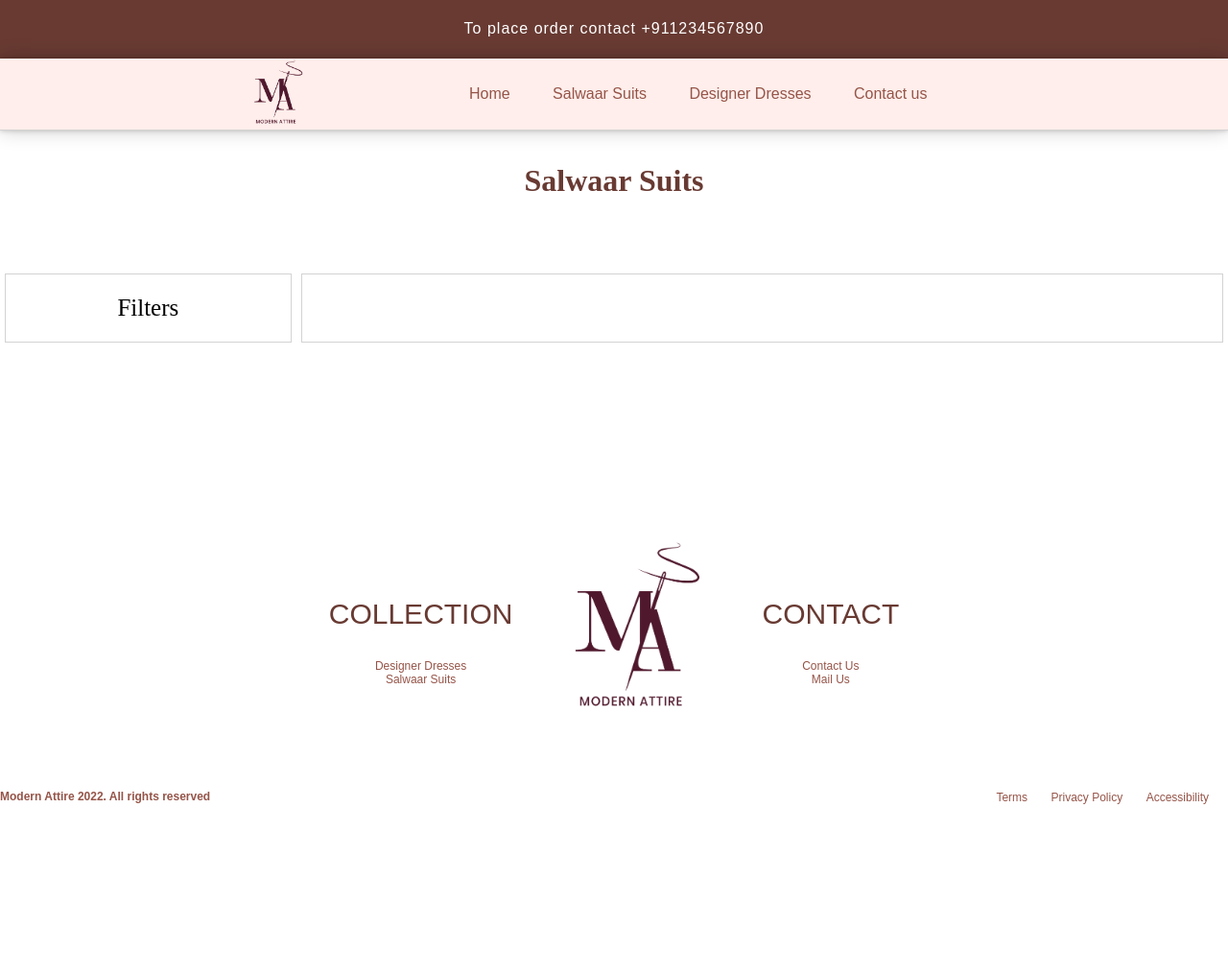
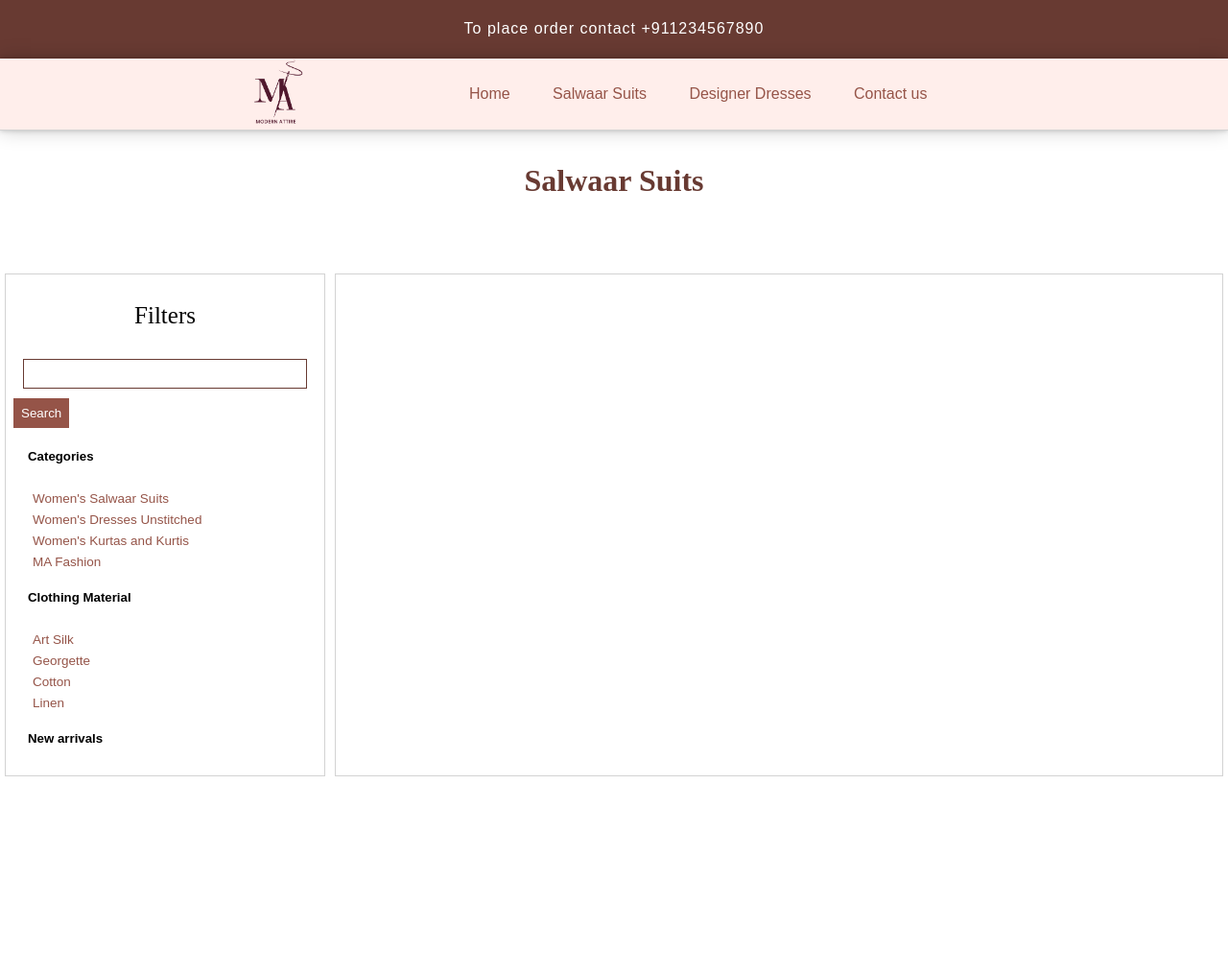
Before and after one commit to rachit-m/ModernAttire, a PHP site: page /salwaar-suits.php in a window 1280 px wide. Shown: the top 1015 px of the page at 96% size. Before the commit the page ends 838 px from the top, so only its background shows below. Run offline with PHP 8.4, Linux system fonts and the light colour scheme; data that the repository does not hold is empty; some web fonts are replaced.

Commit message:
carousels, filter-search done

```diff
--- a/carousel.php
+++ b/carousel.php
@@ -12,7 +12,7 @@
         <?php  for($i=1; $i < $totalProd; $i++)
             {
         ?>
-        <div class="card"><img src="images/collection1.jpg" alt=""><h5><?php echo ($response[$i][1]); ?></h5></div>
+        <div class="card"><img src="<?php echo ($response[$i][6]); ?>" alt=""><h5><?php echo ($response[$i][1]); ?></h5></div>
         <?php
             }
         ?>
--- a/navigation.html
+++ b/navigation.html
@@ -18,7 +18,7 @@
                     <a href="index.php">Home</a>
                     <a href="salwaar-suits.php">Salwaar Suits</a>
                     <a href="#">Designer Dresses</a>
-                    <a href="contact.php">Contact us</a>
+                    <a href="contactus.php">Contact us</a>
                  </div>
         </div>
     </div>
--- a/salwaar-suits.php
+++ b/salwaar-suits.php
@@ -45,6 +45,23 @@
     <div class="main-container">
     <div class="filtersec">
             <h2>Filters</h2>
+            <form action="salwaar-suits.php">
+                <input type="text" name="search-box" id="search-box" onkeyup="search()">
+                <button type="submit" id="search-btn" >Search</button>
+            </form>
+            <h5>Categories</h5>
+            <a href="#">Women's Salwaar Suits</a>
+            <a href="#">Women's Dresses Unstitched</a>
+            <a href="#">Women's Kurtas and Kurtis</a>
+            <a href="#">MA Fashion</a>
+            <h5>Clothing Material</h5>
+            <a href="#">Art Silk</a>
+            <a href="#">Georgette</a>
+            <a href="#">Cotton</a>
+            <a href="#">Linen</a>
+            <h5>New arrivals</h5>
+
+
         </div>
     <div id="salwaar-suits-container">
         <?php
@@ -52,9 +69,9 @@
             {
         ?>
         <div class="products-container">
-            <div class="product" onclick="redirect();sendkey(key=<?php echo $i ?>)">
-                <img src="images/collection2.jpg">
-                <h4><?php echo ($response[$i][1]);  ?></h4>
+            <div class="product" onclick="redirect()">
+                <img src="<?php echo $response[$i][11] ?>">
+                <h4 class="product-name"><?php echo ($response[$i][1]);  ?></h4>
             </div>
         </div>
         <?php
@@ -70,6 +87,7 @@
     ?>
 
 <script src="./script/fetchdata.js"></script>
+<script src="./script/filter.js"></script>
 <script>
     window.addEventListener("load",()=>{
     document.querySelector(".preloader").classList.add("preloader--hidden");
--- /dev/null
+++ b/script/filter.js
@@ -0,0 +1,19 @@
+var productsN = document.getElementsByClassName('product-name')
+var productsC = document.getElementsByClassName('products-container')
+
+function search(){
+    var input = document.getElementById('search-box')
+    var filter = input.value.toUpperCase();
+
+
+    for(i=0; i<productsN.length; i++){
+        txtval = productsN[i].textContent || productsN[i].innerText;
+        if(txtval.toUpperCase().indexOf(filter) > -1){
+            productsN[i].style.display = "";
+            productsC[i].style.display = "";
+        }else{
+            productsC[i].style.display = "none";
+            productsN[i].style.display = "none";
+        }
+    }
+}
--- a/stylesheet/salwaar-suits.css
+++ b/stylesheet/salwaar-suits.css
@@ -59,13 +59,49 @@
 .filtersec{
     width: 25vw;
     margin: 5px;
+    display: flex;
+    padding: 8px;
+    flex-direction: column;
+    /* justify-content: center; */
+    /* align-items: center; */
     border: 1px solid lightgrey;
+}
+#search-box{
+    padding: 7px;
+    width: 280px;
+    outline: none;
+    border: 1px solid var(--garnet);
+    color: var(--garnet);
+    margin: 10px;
+}
+#search-btn{
+    padding: 7px;
+    background: var(--coconut);
+    color: white;
+    border: 1px solid var(--coconut);
+    cursor: pointer;
+}
+#search-btn:hover{
+    background: var(--garnet);
+    border: 1px solid var(--garnet);
 }
 .filtersec h2{
     text-align: center;
     font-weight: 150;
     font-size: 25px;
     font-family: 'Trirong';
+}
+.filtersec h5{
+    margin-left: 15px;
+}
+.filtersec a{
+    color: var(--coconut);
+    font-size: 13.5px;
+    margin: 7px 0px 0px 20px;
+    text-decoration: none;
+}
+.filtersec a:hover{
+    text-decoration: underline;
 }
 #salwaar-suits-container{
     display: flex;
@@ -80,25 +116,27 @@
 .products-container{
     margin: 20px;
     margin-top: 50px;
-    transition: 0.2s;
-    /* max-width: 275px;
-    max-height: 392px;  */
+    transition: 0.3s;
 }
 .products-container:hover{
     cursor: pointer;
-    box-shadow: 0px 0px 20px rgba(0,0,0,0.2),0px 0px 20px rgba(0,0,0,0.2);
+    transition: 0.3s;
+    /* border: 1px solid lightgrey; */
+    box-shadow: 0px 0px 20px rgba(0,0,0,0.2);
 }
 .products-container h4{
     text-align: left;
     padding: 5px;
     text-overflow: clip;
     color : var(--garnet);
-    font-size: 12px;
+    font-size: 11px;
     font-weight: 300;
     cursor: pointer;
+    text-align: center;
 }
 .products-container h4:hover{
-    font-weight: 450;
+    font-weight: 550;
+
 }
 
 .product{
```
Also changed, not shown: contactus.php (added, +88 -0 lines), index.php (+6 -2 lines), script/reveal.js (added, +19 -0 lines), stylesheet/carousel.css (+12 -1 lines), stylesheet/index-desktop.css (+6 -1 lines), stylesheet/style.css (+12 -0 lines).
